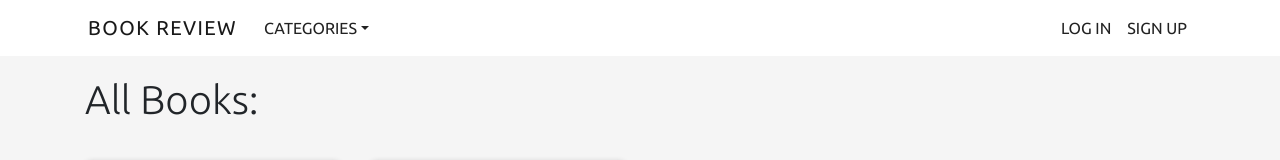
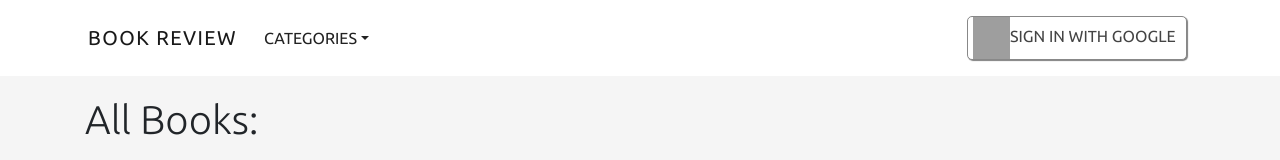
Before and after one commit to NikshepAV/Book-Review-React, a React (Create React App) app: page / in a window 1280 px wide. Shown: the top 160 px of the page. Built offline with nearby package versions, Linux system fonts and the light colour scheme; grey boxes are pictures that could not be loaded.

Commit message:
Change Auth to Google Auth

```diff
--- a/src/components/App.jsx
+++ b/src/components/App.jsx
@@ -91,16 +91,16 @@ class App extends Component {
                      render={() => {
                        return <NewBook handleAddNewBook={this.handleAddNewBook}/>;
                      }}/>
+              <Route path="/books/:id"
+                     render={(props) => {
+                       return <ShowBook book={this.state.books[props.match.params.id]}
+                                        isLoggedIn={this.state.isLoggedIn}/>;
+                     }}/>
               <Route path="/users/:id" render={() => {
                 return (
                   <Profile profileUser={this.state.users[0]}/>
                 );
               }}/>
-              <Route path="/books/:id"
-                     render={(props) => {
-                       return <ShowBook book={this.state.books[props.match.params.id]}
-                                        isLoggedIn={this.state.isLoggedIn}/>;
-                     }}/>
             </Switch>
           </div>
         </React.Fragment>
--- a/src/components/NavBar.jsx
+++ b/src/components/NavBar.jsx
@@ -1,18 +1,5 @@
 import React from 'react';
 import {Link} from 'react-router-dom';
-
-const NavItem = props => {
-  return (
-    <li className="nav-item">
-      <a className="nav-link"
-         href={props.path}
-         onClick={props.onClick}>
-        {props.name}
-      </a>
-    </li>
-  );
-};
-
 
 function NavBarDropDownMenu(props) {
   return (
@@ -77,17 +64,22 @@ function NavBar(props) {
                   Account
                 </Link>
                 <a className="dropdown-item"
-
                    onClick={props.changeUserIsLoggedIn}>
                   Log Out
                 </a>
               </NavBarDropDownMenu>
             ) : (
               <React.Fragment>
-                <NavItem name="Log In"
-                         onClick={props.changeUserIsLoggedIn}/>
-                <NavItem name="Sign Up"
-                         onClick={props.changeUserIsLoggedIn}/>
+                <li className="nav-item">
+                  <a className="nav-link"
+                     href="#"
+                     onClick={props.changeUserIsLoggedIn}>
+                    <div id="signInWithGoogle">
+                      <span className="icon"></span>
+                      <span>Sign In with Google</span>
+                    </div>
+                  </a>
+                </li>
               </React.Fragment>
             )}
           </ul>
--- a/src/index.css
+++ b/src/index.css
@@ -55,6 +55,25 @@ p.alert, p.notice {
 .dropdown-menu > .active {
     background-color: #f1c40f;
     color: #fff;
+}
+
+#signInWithGoogle {
+    display: inline-block;
+    background: white;
+    color: #444;
+    width: 220px;
+    border-radius: 5px;
+    border: thin solid #888;
+    box-shadow: 1px 1px 1px grey;
+    white-space: nowrap;
+}
+
+#signInWithGoogle .icon {
+    background: url('https://google-developers.appspot.com/identity/sign-in/g-normal.png') transparent 5px 50% no-repeat;
+    display: inline-block;
+    vertical-align: middle;
+    width: 42px;
+    height: 42px;
 }
 
 /* Book styles */
```
